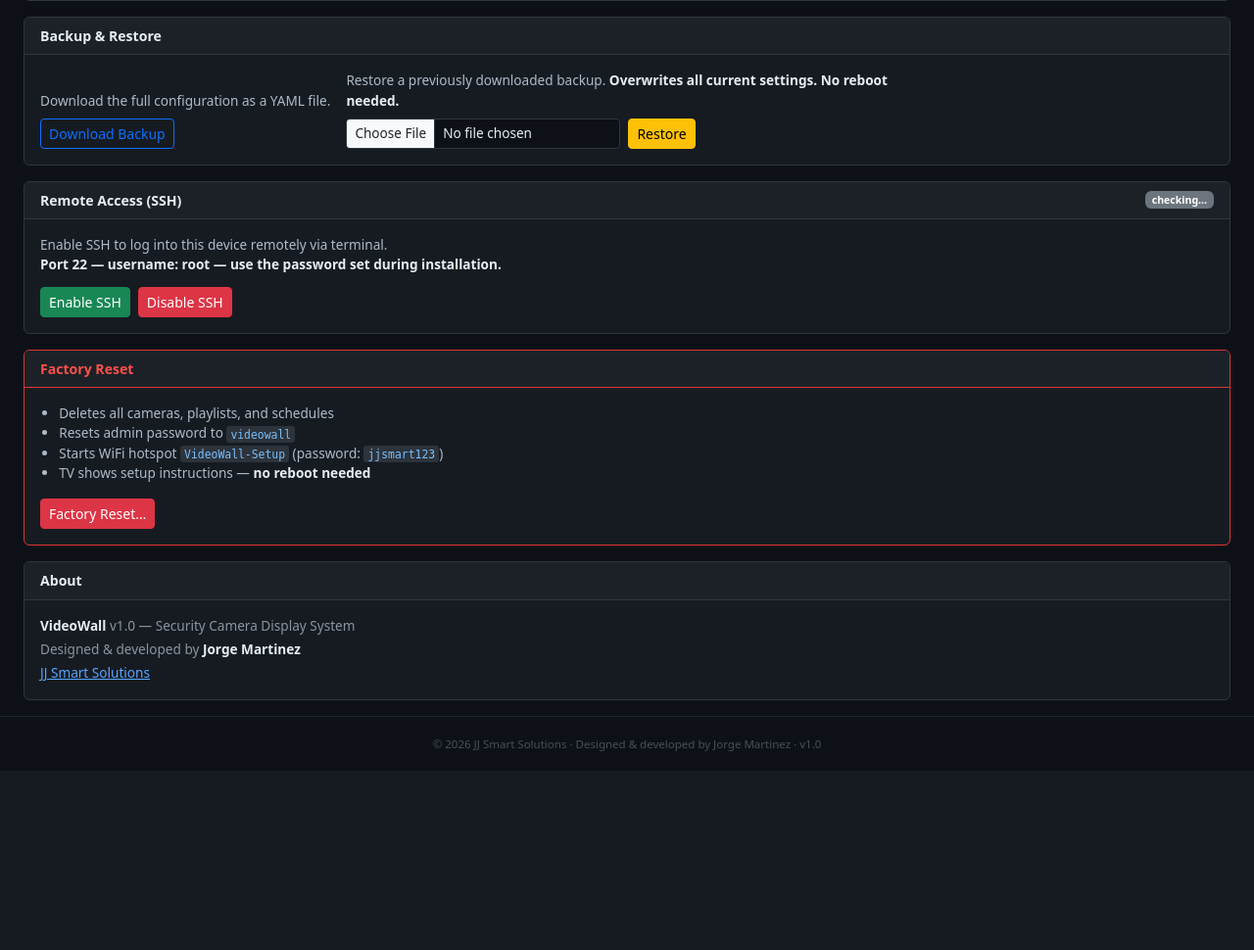
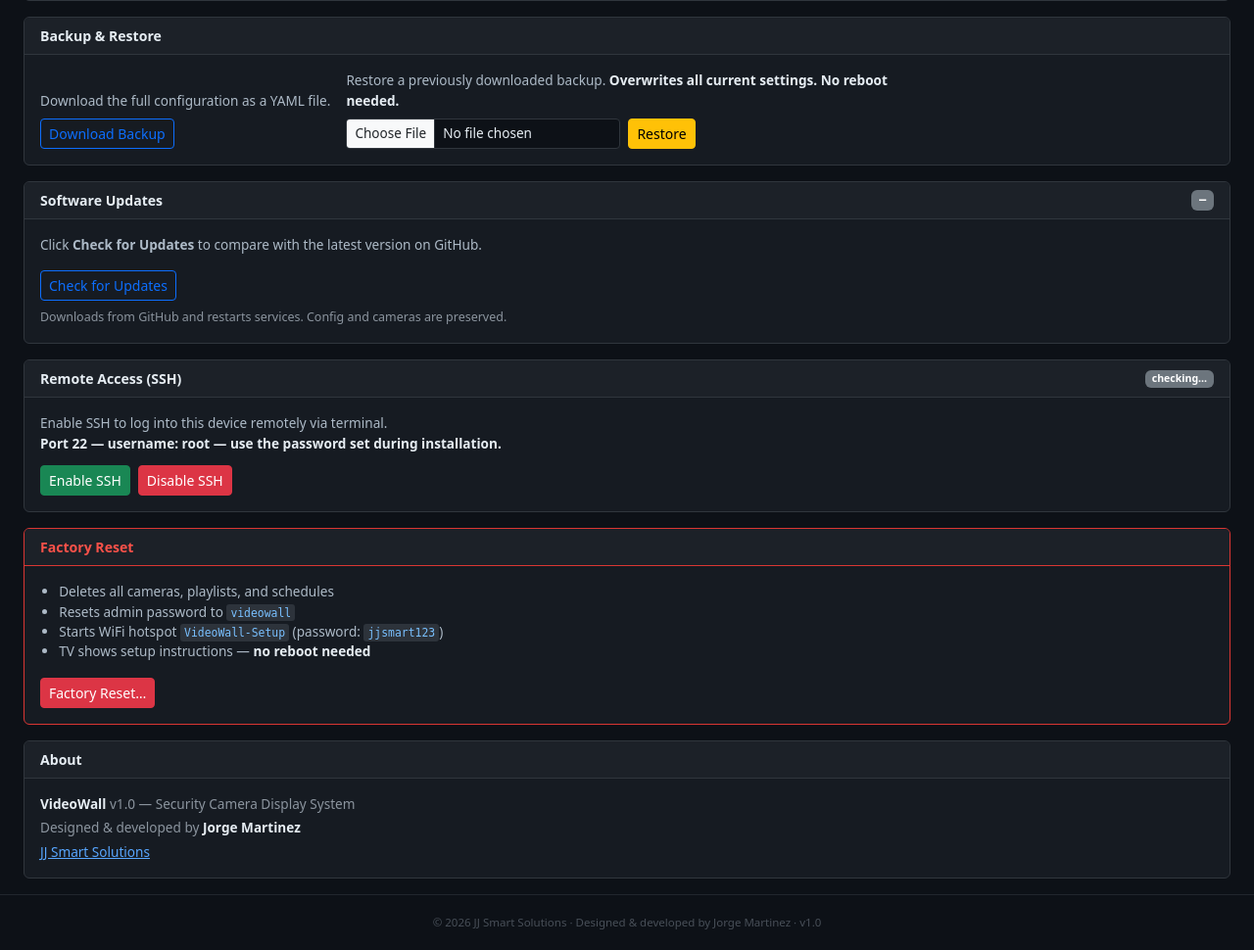
Before and after one commit to martinezmp3/videowall, a Flask app: template templates/config.html in a window 1280 px wide, after a click on "System". Shown: the part 400-1370 px from the top of the page at 98% size. Before the commit the page ends 1167 px from the top, so only its background shows below. Run offline with Flask 3, Linux system fonts and the light colour scheme; the template is opened without the code that fills it, so the values that code supplies are empty; parts of the project's set-up code (start-up, migrations or seed data) failed here and were passed over.

Commit message:
feat: OTA update system + version stamping
- VERSION file written at build time from git commit hash
- /api/system/update/check: compares current vs GitHub latest via API
- /api/system/update/apply: downloads tarball, replaces code, preserves config/state, restarts services
- System tab: Software Updates card with version badge, check button, update button
- build-usb.sh: stamps VERSION into ISO at build time

Co-Authored-By: Claude Sonnet 4.6 <noreply@anthropic.com>

```diff
--- a/app.py
+++ b/app.py
@@ -790,6 +790,83 @@ def ap_stop():
 
 
 # ─────────────────────────────────────────────────────────────────────────────
+# OTA Updates
+# ─────────────────────────────────────────────────────────────────────────────
+
+VW_REPO   = 'martinezmp3/videowall'
+VW_DIR    = '/opt/videowall'
+VW_BRANCH = 'main'
+
+def _current_version():
+    vf = os.path.join(VW_DIR, 'VERSION')
+    try:
+        return open(vf).read().strip()
+    except Exception:
+        return 'unknown'
+
+@app.route('/api/system/update/check')
+@login_required
+def update_check():
+    cur = _current_version()
+    try:
+        r = subprocess.run(
+            ['curl', '-sf', f'https://api.github.com/repos/{VW_REPO}/commits/{VW_BRANCH}'],
+            capture_output=True, text=True, timeout=10)
+        if r.returncode != 0:
+            return jsonify({'ok': False, 'current': cur, 'msg': 'Cannot reach GitHub'})
+        data = json.loads(r.stdout)
+        latest = data['sha'][:7]
+        msg    = data['commit']['message'].split('\n')[0]
+        return jsonify({'ok': True, 'current': cur, 'latest': latest,
+                        'latest_msg': msg, 'has_update': cur != latest})
+    except Exception as e:
+        return jsonify({'ok': False, 'current': cur, 'msg': str(e)})
+
+@app.route('/api/system/update/apply', methods=['POST'])
+@login_required
+def update_apply():
+    try:
+        tarball = '/tmp/vw-update.tar.gz'
+        extract = '/tmp/vw-update-src'
+        url = f'https://github.com/{VW_REPO}/archive/{VW_BRANCH}.tar.gz'
+
+        r = subprocess.run(['curl', '-sL', url, '-o', tarball],
+                           capture_output=True, timeout=120)
+        if r.returncode != 0:
+            return jsonify({'ok': False, 'msg': 'Download failed'})
+
+        subprocess.run(['rm', '-rf', extract], capture_output=True)
+        subprocess.run(['mkdir', '-p', extract], capture_output=True)
+        subprocess.run(['tar', 'xz', '-C', extract, '-f', tarball,
+                        '--strip-components=1'], check=True)
+
+        PRESERVE = {'config.yml', 'state.json'}
+        for item in os.listdir(extract):
+            if item in PRESERVE:
+                continue
+            src = os.path.join(extract, item)
+            dst = os.path.join(VW_DIR, item)
+            if os.path.isdir(src):
+                subprocess.run(['cp', '-r', src, VW_DIR], capture_output=True)
+            else:
+                subprocess.run(['cp', src, dst], capture_output=True)
+
+        subprocess.run(['rm', '-rf', tarball, extract], capture_output=True)
+
+        def _restart():
+            import time; time.sleep(2)
+            subprocess.run(['systemctl', 'restart', 'videowall-web', 'videowall-display'],
+                           capture_output=True)
+        threading.Thread(target=_restart, daemon=True).start()
+
+        new_ver = _current_version()
+        return jsonify({'ok': True, 'version': new_ver,
+                        'msg': f'Updated to {new_ver} — services restarting…'})
+    except Exception as e:
+        return jsonify({'ok': False, 'msg': str(e)})
+
+
+# ─────────────────────────────────────────────────────────────────────────────
 # SSH Management
 # ─────────────────────────────────────────────────────────────────────────────
 
--- a/templates/config.html
+++ b/templates/config.html
@@ -407,6 +407,30 @@ footer a:hover{color:#8b949e}
         </div>
       </div>
 
+      <!-- Software Updates -->
+      <div class="card mb-3">
+        <div class="card-header d-flex justify-content-between align-items-center">
+          Software Updates
+          <span id="upd-version" class="badge bg-secondary" style="font-family:monospace;font-size:.75rem">—</span>
+        </div>
+        <div class="card-body">
+          <div id="upd-status" class="text-muted mb-3" style="font-size:.85rem">
+            Click <strong>Check for Updates</strong> to compare with the latest version on GitHub.
+          </div>
+          <div class="d-flex gap-2 flex-wrap">
+            <button class="btn btn-outline-primary btn-sm" id="upd-check-btn" onclick="updCheck()">
+              Check for Updates
+            </button>
+            <button class="btn btn-success btn-sm" id="upd-apply-btn" style="display:none" onclick="updApply()">
+              Update Now
+            </button>
+          </div>
+          <div class="mt-2" style="font-size:.78rem;color:#8b949e">
+            Downloads from GitHub and restarts services. Config and cameras are preserved.
+          </div>
+        </div>
+      </div>
+
       <!-- SSH Access -->
       <div class="card mb-3">
         <div class="card-header d-flex justify-content-between align-items-center">
@@ -812,7 +836,75 @@ function sshEnable() {
 function sshDisable() {
   fetch('/api/system/ssh/disable', {method:'POST'}).then(() => sshLoad());
 }
-document.addEventListener('DOMContentLoaded', sshLoad);
+document.addEventListener('DOMContentLoaded', () => { sshLoad(); updInit(); });
+
+// ── OTA Updates ───────────────────────────────────────────────────────────────
+function updInit() {
+  fetch('/api/system/update/check')
+    .then(r => r.json())
+    .then(d => {
+      const badge = document.getElementById('upd-version');
+      badge.textContent = d.current || '?';
+      badge.className   = 'badge bg-secondary';
+    }).catch(() => {});
+}
+function updCheck() {
+  const btn = document.getElementById('upd-check-btn');
+  const st  = document.getElementById('upd-status');
+  btn.disabled = true;
+  btn.innerHTML = '<span class="spinner-border spinner-border-sm"></span> Checking…';
+  document.getElementById('upd-apply-btn').style.display = 'none';
+  fetch('/api/system/update/check')
+    .then(r => r.json())
+    .then(d => {
+      btn.disabled = false;
+      btn.textContent = 'Check for Updates';
+      const badge = document.getElementById('upd-version');
+      badge.textContent = d.current || '?';
+      if (!d.ok) {
+        st.innerHTML = `<span class="text-warning">⚠ ${d.msg}</span>`;
+        return;
+      }
+      if (d.has_update) {
+        badge.className = 'badge bg-warning text-dark';
+        st.innerHTML = `✅ Update available: <strong>${d.latest}</strong> — ${d.latest_msg}`;
+        document.getElementById('upd-apply-btn').style.display = '';
+      } else {
+        badge.className = 'badge bg-success';
+        st.innerHTML = `✅ Already up to date (${d.current}).`;
+      }
+    }).catch(() => {
+      btn.disabled = false;
+      btn.textContent = 'Check for Updates';
+      st.innerHTML = '<span class="text-danger">Connection error</span>';
+    });
+}
+function updApply() {
+  if (!confirm('Download and apply the update now? Services will restart briefly.')) return;
+  const btn = document.getElementById('upd-apply-btn');
+  const st  = document.getElementById('upd-status');
+  btn.disabled = true;
+  btn.innerHTML = '<span class="spinner-border spinner-border-sm"></span> Updating…';
+  fetch('/api/system/update/apply', {method:'POST'})
+    .then(r => r.json())
+    .then(d => {
+      if (d.ok) {
+        document.getElementById('upd-version').textContent  = d.version || '?';
+        document.getElementById('upd-version').className    = 'badge bg-success';
+        st.innerHTML = `✅ ${d.msg}`;
+        btn.style.display = 'none';
+        setTimeout(() => location.reload(), 5000);
+      } else {
+        btn.disabled = false;
+        btn.textContent = 'Retry Update';
+        st.innerHTML = `<span class="text-danger">❌ ${d.msg}</span>`;
+      }
+    }).catch(() => {
+      btn.disabled = false;
+      btn.textContent = 'Retry Update';
+      st.innerHTML = '<span class="text-danger">Connection error during update</span>';
+    });
+}
 
 function addCamera(ip, mainUrl, subUrl) {
   const key  = ip.replace(/\./g,'_');
```
Also changed, not shown: 2 other files.
